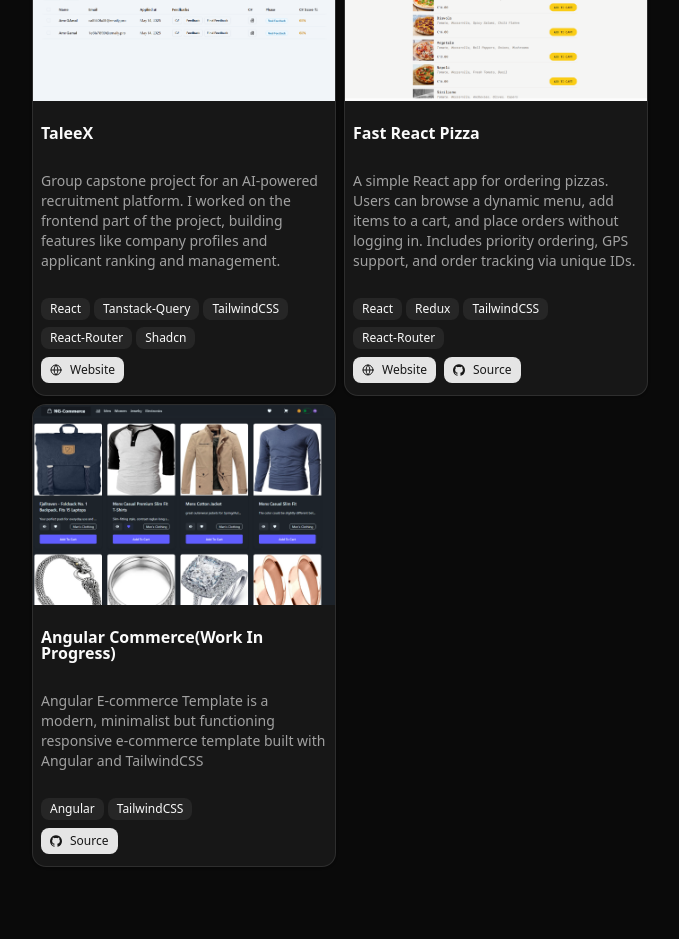
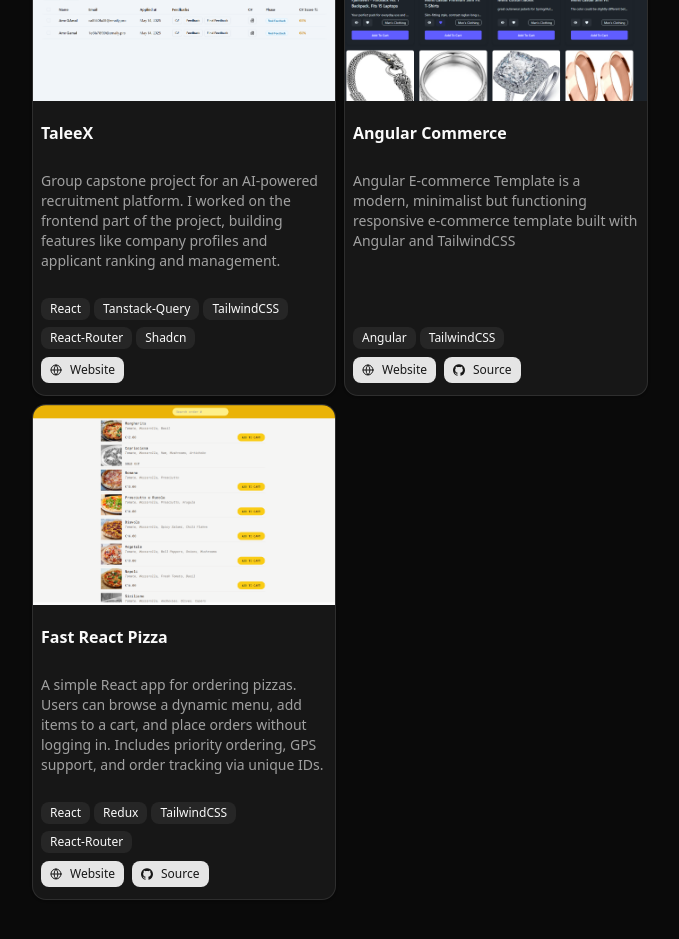
Before and after one commit to AmroGFarghali/amr-portfolio, a React (Vite) app: page / in a window 1280 px wide. Shown: the part 1380-2319 px from the top of the page, without its empty margins (300-979 px from the left). Built offline with nearby package versions, Linux system fonts and the light colour scheme.

Commit message:
finished ng-commerce

```diff
--- a/src/components/ProjectsSection.tsx
+++ b/src/components/ProjectsSection.tsx
@@ -12,6 +12,16 @@ const projectsData = [
     tags: ["React", "Tanstack-Query", "TailwindCSS", "React-Router", "Shadcn"],
   },
   {
+    image: "ng-commerce.png",
+    title: "Angular Commerce",
+    tags: ["Angular", "TailwindCSS"],
+
+    description:
+      "Angular E-commerce Template is a modern, minimalist but functioning responsive e-commerce template built with Angular and TailwindCSS",
+    gitLink: "https://github.com/AmroGFarghali/ng-commerce",
+    deployLink: "https://ng-commerce-nine.vercel.app/",
+  },
+  {
     image: "fast-react-pizza.png",
     title: "Fast React Pizza",
     description:
@@ -20,15 +30,6 @@ const projectsData = [
     gitLink: "https://github.com/AmroGFarghali/fast-react-pizza",
     deployLink: "https://fast-react-pizza-six-opal.vercel.app/",
     tags: ["React", "Redux", "TailwindCSS", "React-Router"],
-  },
-  {
-    image: "ng-commerce.png",
-    title: "Angular Commerce(Work In Progress)",
-    tags: ["Angular", "TailwindCSS"],
-
-    description:
-      "Angular E-commerce Template is a modern, minimalist but functioning responsive e-commerce template built with Angular and TailwindCSS",
-    gitLink: "https://github.com/AmroGFarghali/ng-commerce",
   },
 ];
 export default function ProjectsSection() {
```
